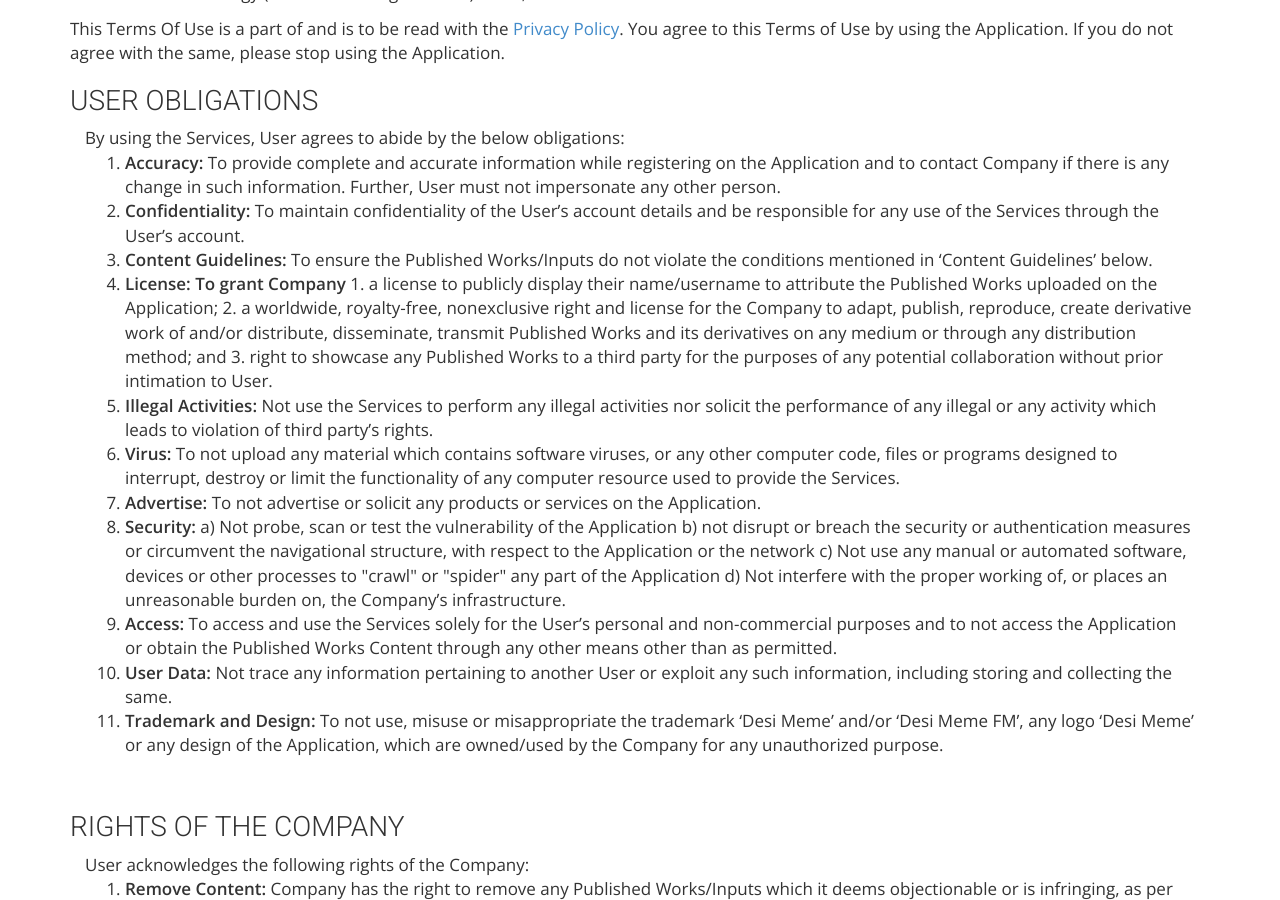
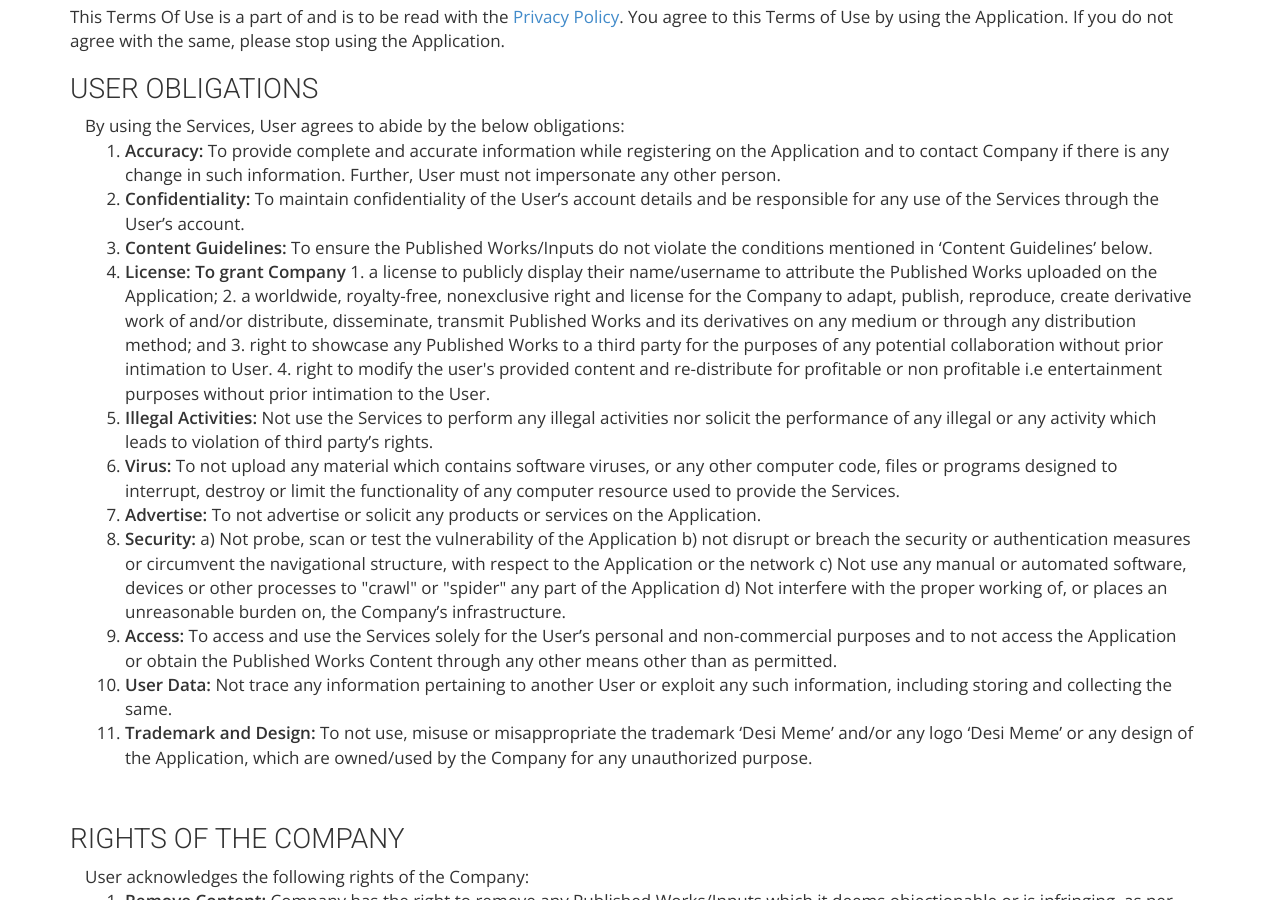
Before and after one commit to sapidlabs/sapidlabs.github.io, a Jekyll site: the page built from z_desi_meme/terms.html, in a window 1280 px wide and 900 px high, scrolled down 1286 px. Built offline with Jekyll 4.4.1, drawn with Linux system fonts in a browser that asks for light colours; nearby versions of some CDN libraries; some web fonts are replaced.

Commit message:
Update privacy policy and terms.

```diff
--- a/z_desi_meme/privacy-policy.html
+++ b/z_desi_meme/privacy-policy.html
@@ -6,7 +6,7 @@
 - Desi Meme privacy policy
 ---
 <div class="container fs-17">
-  <img class="img img-responsive" src="{{ site.base_url }}/img/desi_meme/d-meme-512x512.png" alt="desi meme logo">
+  <img class="img img-responsive" src="{{ site.base_url }}/img/desi_meme/feature-image.png" alt="desi meme logo">
   <h3>Privacy Policy</h3>
   Last Updated: 24 April, 2020
   <p>
--- a/z_desi_meme/terms.html
+++ b/z_desi_meme/terms.html
@@ -6,7 +6,7 @@
 - Desi Meme terms of use
 ---
 <div class="container fs-17">
-  <img class="img img-responsive" src="{{ site.base_url }}/img/desi_meme/d-meme-512x512.png" alt="desi meme logo">
+  <img class="img img-responsive" src="{{ site.base_url }}/img/desi_meme/feature-image.png" alt="desi meme logo">
   <h3>Terms Of Use</h3>
   Last Updated: 24 April, 2020
   <hr>
@@ -94,7 +94,8 @@
         medium or through any distribution method; and
         3. right to showcase any Published Works to a third party for the purposes of any potential collaboration
         without prior intimation to User.
-
+        4. right to modify the user's provided content and re-distribute for profitable or non profitable i.e
+        entertainment purposes without prior intimation to the User.
       </li>
       <li>
         <b>Illegal Activities:</b> Not use the Services to perform any illegal activities nor solicit the performance of
@@ -129,8 +130,7 @@
         storing and collecting the same.
       </li>
       <li>
-        <b>Trademark and Design:</b> To not use, misuse or misappropriate the trademark ‘Desi Meme’ and/or ‘Desi Meme
-        FM’, any
+        <b>Trademark and Design:</b> To not use, misuse or misappropriate the trademark ‘Desi Meme’ and/or any
         logo ‘Desi Meme’ or any design of the Application, which are owned/used by the Company for any
         unauthorized purpose.
       </li>
```
Also changed, not shown: other parts of z_desi_meme/privacy-policy.html (+1 -2 lines), img/desi_meme/d-meme-512x512.png (deleted), img/desi_meme/feature-image.png (added).
